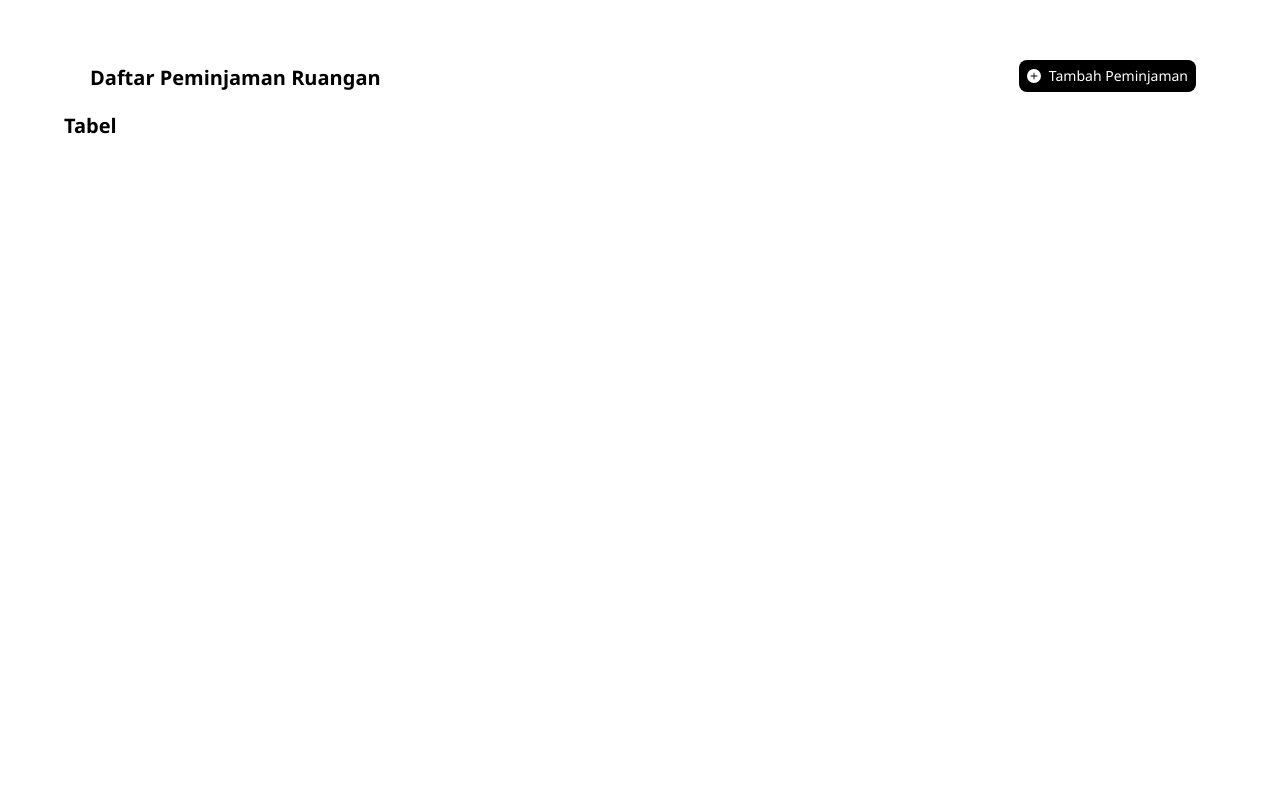
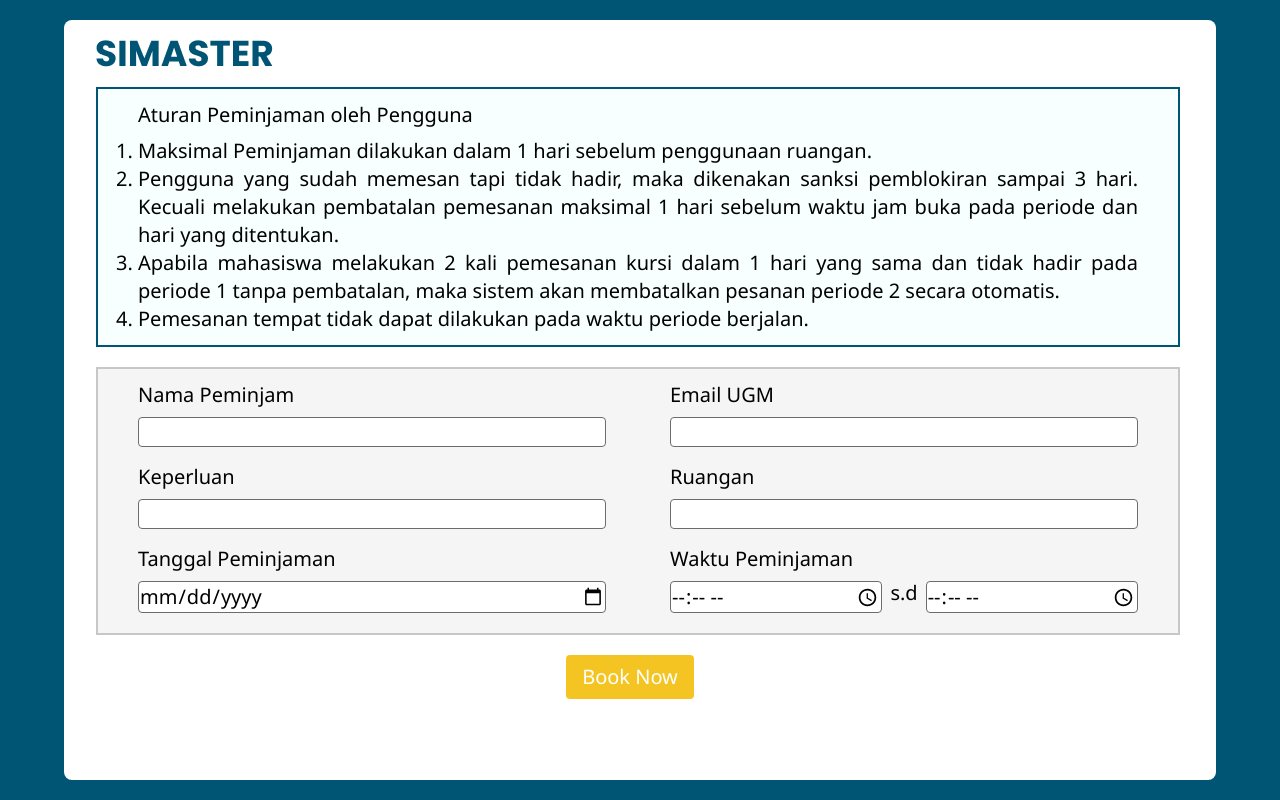
Before and after one commit to nadyasasa/classroom-app, a React (Create React App) app: page /UserBook in a window 1280 px wide. Built offline with nearby package versions, Linux system fonts and the light colour scheme.

Commit message:
add user booking page

```diff
--- /dev/null
+++ b/src/component/navbar.jsx
@@ -0,0 +1,12 @@
+import React from "react"
+import Logo from "../assets/simaster.png"
+
+const navbar = () => {
+    return (
+        <div className="bg-white px-0 pt-5 ml-8">
+            <img src={Logo} alt="Logo"/>
+        </div>
+    )
+}
+
+export default navbar
--- a/src/pages/UserBook.jsx
+++ b/src/pages/UserBook.jsx
@@ -1,23 +1,111 @@
 import React from "react"
-import { BsFillPlusCircleFill } from "react-icons/bs";
+import Navbar from "../component/navbar.jsx";
 
+const rules = [
+    {description: 'Maksimal Peminjaman dilakukan dalam 1 hari sebelum penggunaan ruangan.'},
+    {description: 'Pengguna yang sudah memesan tapi tidak hadir, maka dikenakan sanksi pemblokiran sampai 3 hari. Kecuali melakukan pembatalan pemesanan maksimal 1 hari sebelum waktu jam buka pada periode dan hari yang ditentukan.'},
+    {description: 'Apabila mahasiswa melakukan 2 kali pemesanan kursi dalam 1 hari yang sama dan tidak hadir pada periode 1 tanpa pembatalan, maka sistem akan membatalkan pesanan periode 2 secara otomatis.'},
+    {description: 'Pemesanan tempat tidak dapat dilakukan pada waktu periode berjalan.'}
+  ];
 const UserBook = () => {
+    const listRules = rules.map(rules =>
+        <li>{rules.description}</li>
+    );
     return (
-        <div className="bg-[005575] h-screen flex pt-10 px-16 text-xl">
-            <div className="bg-white h-full flex flex-col gap-5 font-extrabold w-full pr-5 rounded-lg">
-                <div className="flex justify-between ml-5 mt-5">
-                    <div className="ml-1.5 mt-1">
-                        Daftar Peminjaman Ruangan
+        <div className="bg-blue h-screen flex py-5 px-16 text-xl">
+            <div className="bg-white h-full flex flex-col gap-5 w-full pr-5 rounded-lg">
+                <Navbar/>
+                <div className="bg-lightblue h-fit w-fit px-10 py-3 ml-8 mr-4 text-black border-solid border-2 border-blue">
+                    <h5 className="font-medium">
+                        Aturan Peminjaman oleh Pengguna
+                    </h5>
+                    <ol
+                        style={{ listStyleType: 'decimal'}}
+                        className="pt-2 text-justify">
+                        {listRules}
+                    </ol>
+                </div>
+                <div className="grid grid-cols-2 gap-x-16 gap-y-4 pb-5 items-center bg-graylight border-solid border-2 border-gray px-10 py-3 ml-8 mr-4">
+                    <div className="bw-full">
+                        <label>
+                            Nama Peminjam
+                        </label>
+                        <input
+                            type="text"
+                            id="name"
+                            className="w-full mt-2 bg-white border border-graydark rounded"
+                            >
+                        </input>
                     </div>
-                    <div className="flex justify-between">
-                        <button className="bg-black text-white flex font-normal text-sm rounded-lg px-2 py-1 items-center content-center">
-                            <BsFillPlusCircleFill />
-                            <div className="ml-2">Tambah Peminjaman</div>
-                        </button>
+                    <div className="bw-full">
+                        <label>
+                            Email UGM
+                        </label>
+                        <input
+                            type="email"
+                            id="email"
+                            className="w-full mt-2 bg-white border border-graydark rounded"
+                            >
+                        </input>
+                    </div>
+                    <div className="bw-full">
+                        <label>
+                            Keperluan
+                        </label>
+                        <input
+                            type="text"
+                            id="need"
+                            className="w-full mt-2 bg-white border border-graydark rounded"
+                            >
+                        </input>
+                    </div>
+                    <div className="bw-full">
+                        <label>
+                            Ruangan
+                        </label>
+                        <input
+                            type="text"
+                            id="classroom"
+                            className="w-full mt-2 bg-white border border-graydark rounded"
+                            >
+                        </input>
+                    </div>
+                    <div className="bw-full">
+                        <label>
+                            Tanggal Peminjaman
+                        </label>
+                        <input
+                            type="date"
+                            id="date"
+                            className="w-full mt-2 bg-white border border-graydark rounded"
+                            >
+                        </input>
+                    </div>
+                    <div className="bw-full">
+                        <label>
+                            Waktu Peminjaman
+                        </label>
+                        <div className="flex gap-2  items-center">
+                            <input
+                                type="time"
+                                id="time_start"
+                                className="w-full mt-2 bg-white border border-graydark rounded"
+                                >
+                            </input>
+                        s.d
+                            <input
+                                type="time"
+                                id="time_end"
+                                className="w-full mt-2 bg-white border border-graydark rounded"
+                                >
+                            </input>
+                        </div>
                     </div>
                 </div>
-                <div>
-                    Tabel
+                <div className="flex justify-center">
+                    <button className="h-fit w-fit bg-[#F4C522] text-white font py-2 px-4 flex rounded">
+                        Book Now
+                    </button>
                 </div>
             </div>
         </div>
--- a/tailwind.config.js
+++ b/tailwind.config.js
@@ -9,18 +9,17 @@
 			xl: "1440px",
 		},
 		colors: {
-			blue: "#377dc3",
-			bluelight: "#a6d4ff",
-			lightblue: "#c4dff9",
+			blue: '#005575',
+			lightblue: "#F8FFFF",
 			red: "#d92121",
 			purple: "#7e5bef",
 			pink: "#ff49db",
 			orange: "#ff7849",
 			green: "#13ce66",
 			yellow: "#F8B200",
-			graydark: "#273444",
-			gray: "#d9d9d9",
-			graylight: "#d3dce6",
+			graydark: "#6C6C6C",
+			gray: "#C7C7C7",
+			graylight: "#F5F5F5",
 			white: "#ffffff",
 			black: "#000000",
 		},
```
Also changed, not shown: src/assets/simaster.png (added), 1 other file (tests, documents, lock files or other folders).
